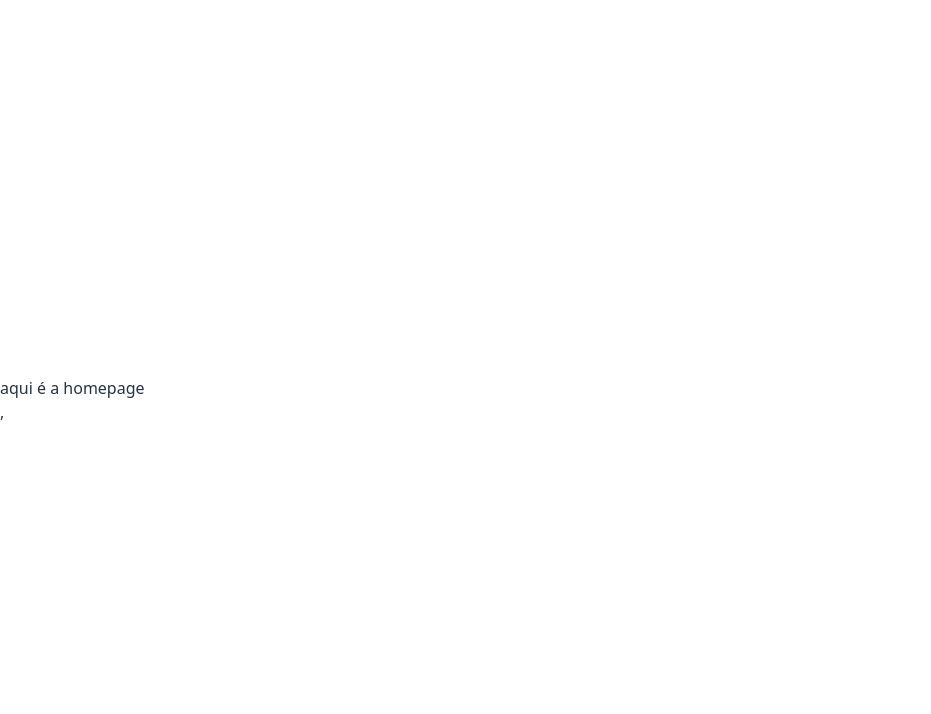
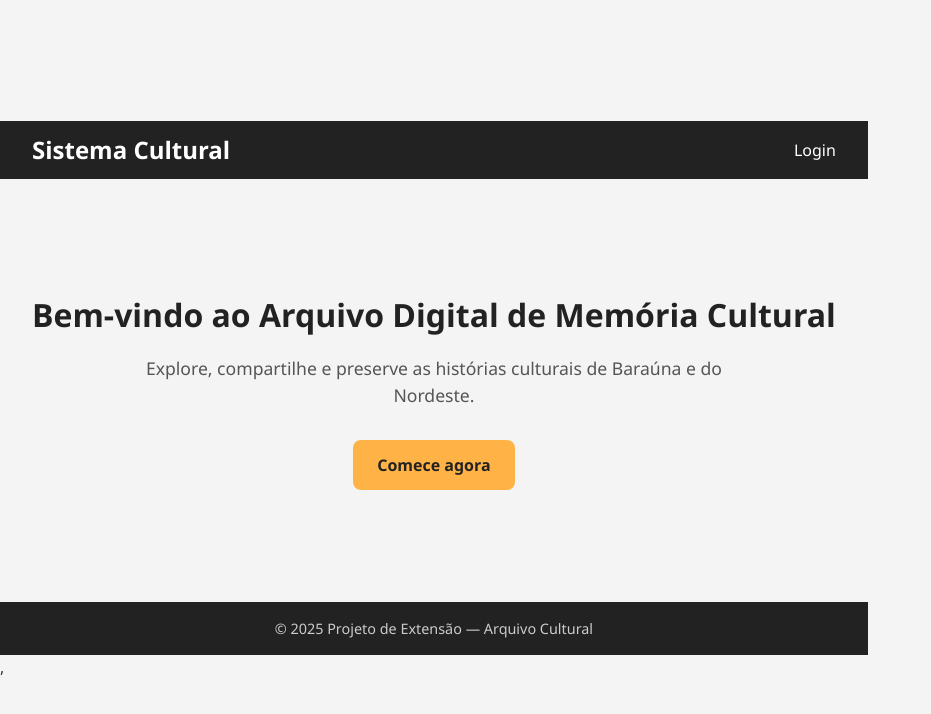
Before and after one commit to VitorHugodeOliv/Projeto_de_extensao, a React app in the folder frontend/: page / in a window 1280 px wide. Shown: the top 714 px of the page, without its empty margins (0-931 px from the left). Built offline with nearby package versions, Linux system fonts and the light colour scheme; the HTML template or start-up script is replaced by a standard one.

Commit message:
adicionando homepage e edicao de informacao de usuarios

```diff
--- a/frontend/src/App.tsx
+++ b/frontend/src/App.tsx
@@ -2,8 +2,9 @@ import React from "react";
 import { Route, Routes } from "react-router";
 import RotaLogin from "./routes/RotaLogin";
 import RotaRegistro from "./routes/RotaRegistro";
+import RotaPerfil from "./routes/RotaPerfil";
+import RotaHomePage from "./routes/RotaHomePage";
 import RotaDashboard from "./routes/RotaDashboard";
-import RotaHomePage from "./routes/RotaHomePage";
 
 const App: React.FC = () => {
 
@@ -13,6 +14,7 @@ const App: React.FC = () => {
       <Route path="/login" element={<RotaLogin/>}/>
       <Route path="/registro" element={<RotaRegistro/>}/>
       <Route path="/dashboard" element={ <RotaDashboard/>}/>
+      <Route path="/perfil" element={ <RotaPerfil/>}/>
     </Routes>
   );
 };
--- a/frontend/src/components/HomePage.tsx
+++ b/frontend/src/components/HomePage.tsx
@@ -0,0 +1,31 @@
+import React from "react";
+import "./css/cssHomePage.css";
+
+const HomePage: React.FC = () => {
+  return (
+    <div className="homepage">
+      <header className="header">
+        <h1>Sistema Cultural</h1>
+        <nav>
+          <a href="/login">Login</a>
+        </nav>
+      </header>
+
+      <main className="hero">
+        <h2>Bem-vindo ao Arquivo Digital de Memória Cultural</h2>
+        <p>
+          Explore, compartilhe e preserve as histórias culturais de Baraúna e do Nordeste.
+        </p>
+        <a className="cta-button" href="/registro">
+          Comece agora
+        </a>
+      </main>
+
+      <footer className="footer">
+        <p>© 2025 Projeto de Extensão — Arquivo Cultural</p>
+      </footer>
+    </div>
+  );
+};
+
+export default HomePage;
--- /dev/null
+++ b/frontend/src/components/Perfil.tsx
@@ -0,0 +1,140 @@
+import React, { useEffect, useState } from "react";
+import axios from "axios";
+import { useNavigate } from "react-router";
+
+interface Usuario {
+  nome: string;
+  email: string;
+  tipo_usuario: string;
+  endereco?: string;
+  idade?: number;
+  apelido?: string;
+  area_artistica?: string;
+  data_criacao?: string;
+}
+
+interface Props {
+  token: string;
+  setToken: (token: string | null) => void;
+}
+
+const Perfil: React.FC<Props> = ({ token, setToken }) => {
+  const [usuario, setUsuario] = useState<Usuario | null>(null);
+  const [mensagem, setMensagem] = useState("");
+  const [editando, setEditando] = useState(false);
+  const navigate = useNavigate();
+
+  useEffect(() => {
+    if (!token) {
+      navigate("/login");
+    }
+  }, [token, navigate]);
+
+  useEffect(() => {
+    const fetchPerfil = async () => {
+      try {
+        const res = await axios.get("http://localhost:5000/perfil", {
+          headers: { Authorization: `Bearer ${token}` },
+        });
+        setUsuario(res.data);
+      } catch (err: unknown) {
+        console.error(err);
+        setMensagem("Erro ao carregar perfil.");
+      }
+    };
+    fetchPerfil();
+  }, [token]);
+
+  const handleSalvar = async () => {
+    try {
+      const res = await axios.put(
+        "http://localhost:5000/perfil",
+        usuario,
+        { headers: { Authorization: `Bearer ${token}` } }
+      );
+      setMensagem(res.data.message);
+      setEditando(false);
+    } catch (err: unknown) {
+      console.error(err);
+      setMensagem("Erro ao salvar alterações.");
+    }
+  };
+
+  const handleLogout = () => {
+    localStorage.removeItem("token");
+    setToken(null);
+    navigate("/login");
+  };
+
+  if (!usuario) {
+    return <p>Carregando...</p>;
+  }
+
+  return (
+    <div>
+      <h2>Perfil do Usuário</h2>
+
+      <div>
+        <label>Nome:</label>
+        <input
+          type="text"
+          value={usuario.nome}
+          disabled={!editando}
+          onChange={(e) => setUsuario({ ...usuario, nome: e.target.value })}
+        />
+
+        <label>Email:</label>
+        <input type="email" value={usuario.email} disabled />
+
+        <label>Apelido:</label>
+        <input
+          type="text"
+          value={usuario.apelido || ""}
+          disabled={!editando}
+          onChange={(e) => setUsuario({ ...usuario, apelido: e.target.value })}
+        />
+
+        <label>Endereço:</label>
+        <input
+          type="text"
+          value={usuario.endereco || ""}
+          disabled={!editando}
+          onChange={(e) => setUsuario({ ...usuario, endereco: e.target.value })}
+        />
+
+        <label>Idade:</label>
+        <input
+          type="number"
+          value={usuario.idade || ""}
+          disabled={!editando}
+          onChange={(e) =>
+            setUsuario({ ...usuario, idade: parseInt(e.target.value) })
+          }
+        />
+
+        <label>Área Artística:</label>
+        <input
+          type="text"
+          value={usuario.area_artistica || ""}
+          disabled={!editando}
+          onChange={(e) =>
+            setUsuario({ ...usuario, area_artistica: e.target.value })
+          }
+        />
+
+        <div>
+          {!editando ? (
+            <button onClick={() => setEditando(true)}>Editar</button>
+          ) : (
+            <button onClick={handleSalvar}>Salvar</button>
+          )}
+          <button onClick={handleLogout}>Sair</button>
+        </div>
+
+        {mensagem && <p>{mensagem}</p>}
+      </div>
+    </div>
+  );
+};
+
+export default Perfil;
--- /dev/null
+++ b/frontend/src/components/css/cssHomePage.css
@@ -0,0 +1,84 @@
+/* Reset básico */
+* {
+  margin: 0;
+  padding: 0;
+  box-sizing: border-box;
+}
+
+body, html, .homepage {
+  height: 100%;
+  font-family: "Segoe UI", Tahoma, Geneva, Verdana, sans-serif;
+  background-color: #f4f4f4;
+  color: #333;
+}
+
+/* Cabeçalho */
+.header {
+  display: flex;
+  justify-content: space-between;
+  align-items: center;
+  background-color: #222;
+  color: #fff;
+  padding: 1rem 2rem;
+}
+
+.header h1 {
+  font-size: 1.5rem;
+}
+
+.header nav a {
+  color: #fff;
+  text-decoration: none;
+  margin-left: 1.5rem;
+  transition: color 0.2s;
+}
+
+.header nav a:hover {
+  color: #ffb347;
+}
+
+/* Hero (conteúdo central) */
+.hero {
+  text-align: center;
+  margin-top: 10vh;
+  padding: 2rem;
+}
+
+.hero h2 {
+  font-size: 2rem;
+  margin-bottom: 1rem;
+  color: #222;
+}
+
+.hero p {
+  font-size: 1.1rem;
+  max-width: 600px;
+  margin: 0 auto 2rem;
+  line-height: 1.5;
+  color: #555;
+}
+
+.cta-button {
+  display: inline-block;
+  background-color: #ffb347;
+  color: #222;
+  padding: 0.8rem 1.5rem;
+  border-radius: 8px;
+  font-weight: bold;
+  text-decoration: none;
+  transition: background-color 0.2s;
+}
+
+.cta-button:hover {
+  background-color: #ff9800;
+}
+
+/* Rodapé */
+.footer {
+  text-align: center;
+  margin-top: 10vh;
+  padding: 1rem;
+  background-color: #222;
+  color: #ccc;
+  font-size: 0.9rem;
+}
--- a/frontend/src/routes/RotaHomePage.tsx
+++ b/frontend/src/routes/RotaHomePage.tsx
@@ -1,7 +1,9 @@
+import HomePage from "../components/HomePage";
+
 function RotaHomePage () {
     return (
         <div>
-            aqui é a homepage
+            <HomePage/>
         </div>
     )
 };
--- /dev/null
+++ b/frontend/src/routes/RotaPerfil.tsx
@@ -0,0 +1,22 @@
+import { useEffect, useState } from "react";
+import Perfil from "../components/Perfil";
+import { useNavigate } from "react-router";
+
+function RotaPerfil() {
+  const [token, setToken] = useState<string | null>(localStorage.getItem("token"));
+  const navigate = useNavigate();
+
+  useEffect(() => {
+    if (!token) {
+      navigate("/login");
+    }
+  }, [token, navigate]);
+
+  return (
+    <div>
+      {token && <Perfil token={token} setToken={setToken} />}
+    </div>
+  );
+}
+
+export default RotaPerfil;
```
Also changed, not shown: 2 other files (tests, documents, lock files or other folders).
